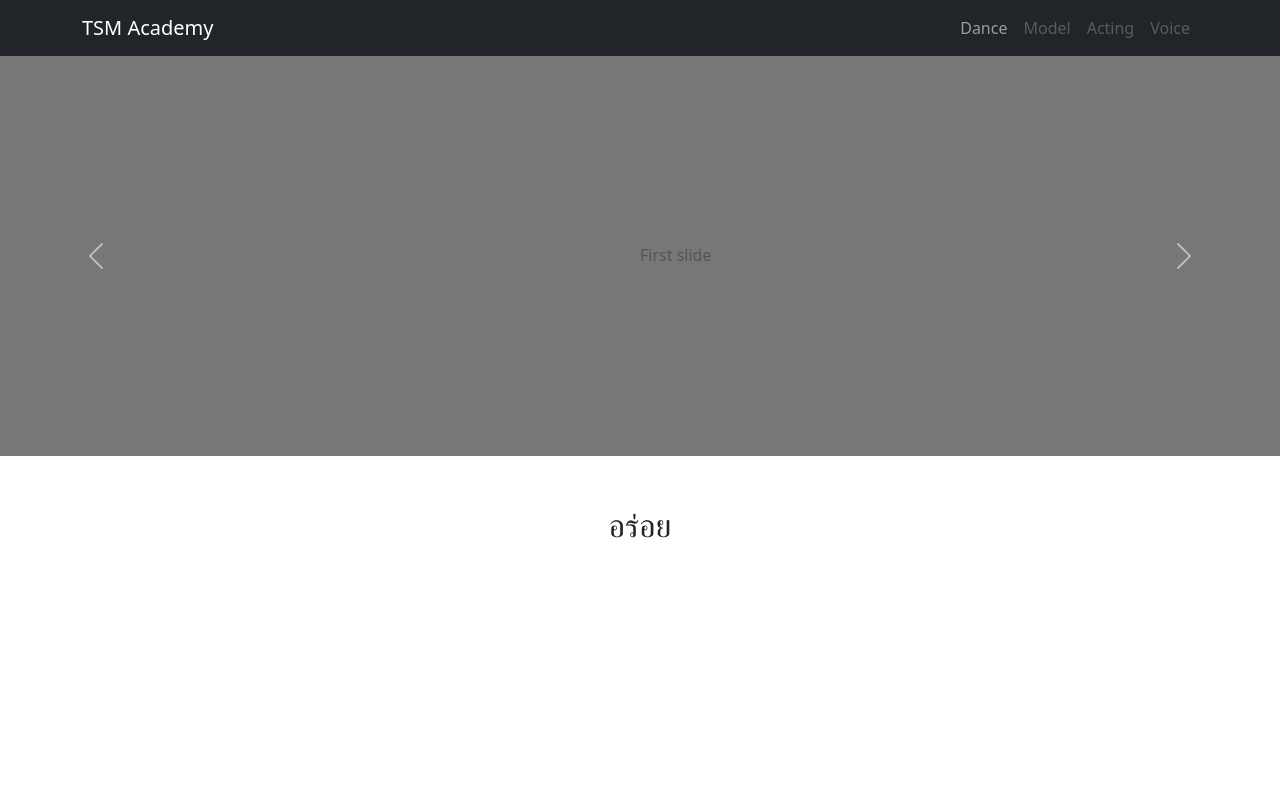
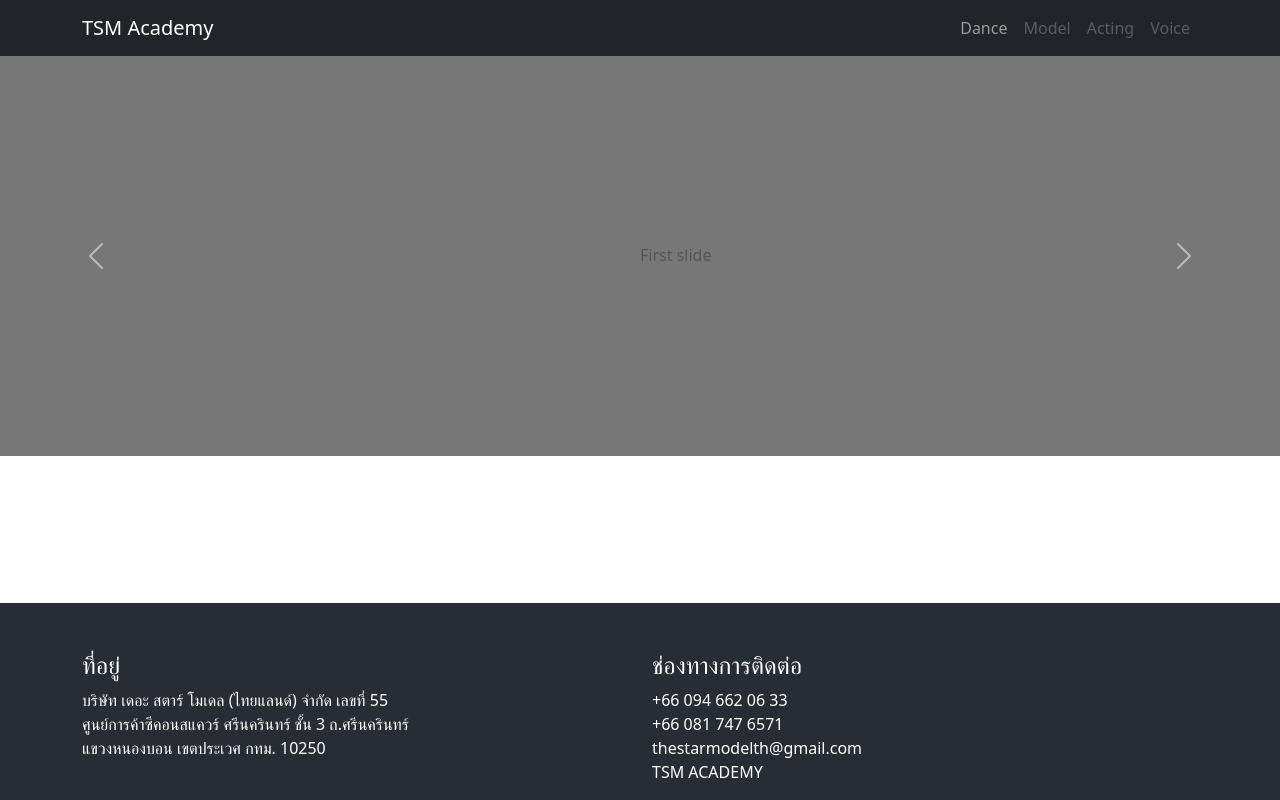
Before and after one commit to Narutchai01/tsm_academy01, a React (Create React App) app: page / in a window 1280 px wide. Built offline with nearby package versions, Linux system fonts and the light colour scheme.

Commit message:
asdoaksdp[ok

```diff
--- a/src/App.css
+++ b/src/App.css
@@ -30,6 +30,15 @@
 .App-grid {
   margin-top: 50px;
 }
+.page-container{
+  display: flex;
+  flex-direction: column;
+  min-height: 100vh;
+}
+
+.content-wrap {
+  flex: 1;
+}
 
 
 @keyframes App-logo-spin {
--- a/src/App.js
+++ b/src/App.js
@@ -6,9 +6,12 @@ import Carousel from './component/Carousel';
 import { Route, Routes } from 'react-router-dom';
 import Dancepage from './Pages/Dancepage';
 import Homepage from './Pages/Homepage';
+import Footer from './component/Footer';
 
 function App() {
   return (
+    <div className="page-container">
+    <div className="content-wrap">
     <div className="App">
       <Nevbar/>
       <Routes>
@@ -16,6 +19,9 @@ function App() {
         <Route path="dance" element={<Dancepage/>} />
       </Routes>
     </div>
+    </div>
+    <Footer/>
+    </div>
   );
 }
 
--- a/src/Pages/Homepage.js
+++ b/src/Pages/Homepage.js
@@ -1,11 +1,13 @@
 import Carousel from "../component/Carousel"
+
 export default function Homepage(){
     return(
+
         <>
         <Carousel/>
         <div className='App-grid'>
-          <h2>อร่อย</h2>
         </div>
         </>
+
     )
 }
--- /dev/null
+++ b/src/component/Footer.css
@@ -0,0 +1,14 @@
+.main-footer{
+        color: white;
+        background-color: #282c34;
+        padding-top: 3em;
+        position: relative;
+        bottom: 0;
+        width: 100%;
+
+}
+@media only screen and (max-width: 1024px) {
+       .main-footer {
+
+       }
+}
--- /dev/null
+++ b/src/component/Footer.js
@@ -0,0 +1,35 @@
+import "./Footer.css"
+
+function Footer() {
+  return (
+    <div className="main-footer">
+      <div className="container">
+        <div className="row">
+          <div className="col">
+            <h4>ที่อยู่</h4>
+            <ul className="list-unstyled">
+              <li>
+                บริษัท เดอะ สตาร์ โมเดล (ไทยแลนด์) จำกัด เลขที่ 55
+              </li>
+              <li>ศูนย์การค้าซีคอนสแควร์ ศรีนครินทร์ ชั้น 3 ถ.ศรีนครินทร์</li>
+              <li>                แขวงหนองบอน เขตประเวศ กทม. 10250</li>
+            </ul>
+          </div>
+
+          <div className="col">
+            <h4>ช่องทางการติดต่อ</h4>
+            <ul className="list-unstyled">
+              <li>
+              +66 094 662 06 33
+              </li>
+              <li>+66 081 747 6571</li>
+              <li> thestarmodelth@gmail.com </li>
+              <li> TSM ACADEMY </li>
+            </ul>
+          </div>
+        </div>
+      </div>
+    </div>
+  );
+}
+export default Footer
```
